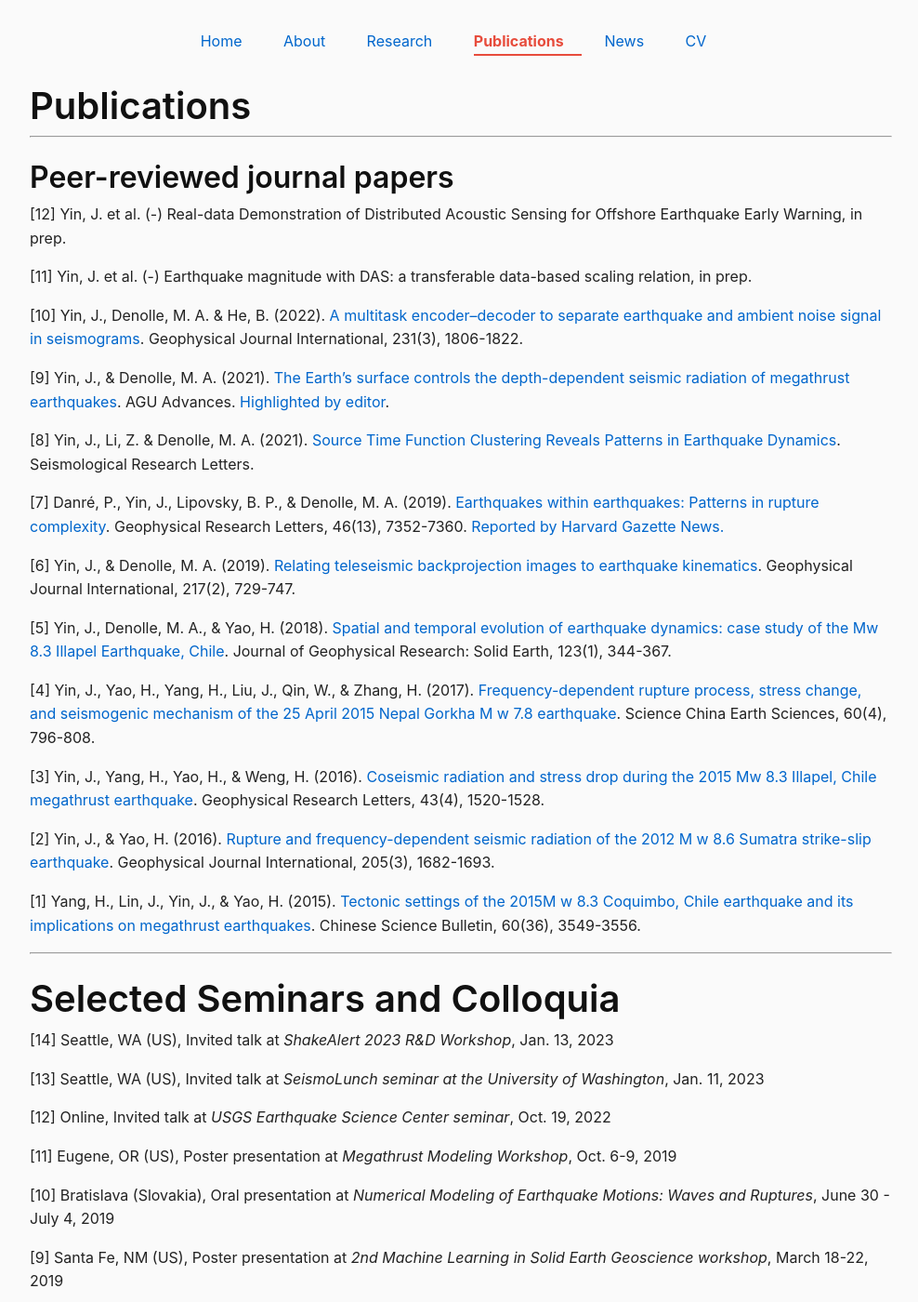
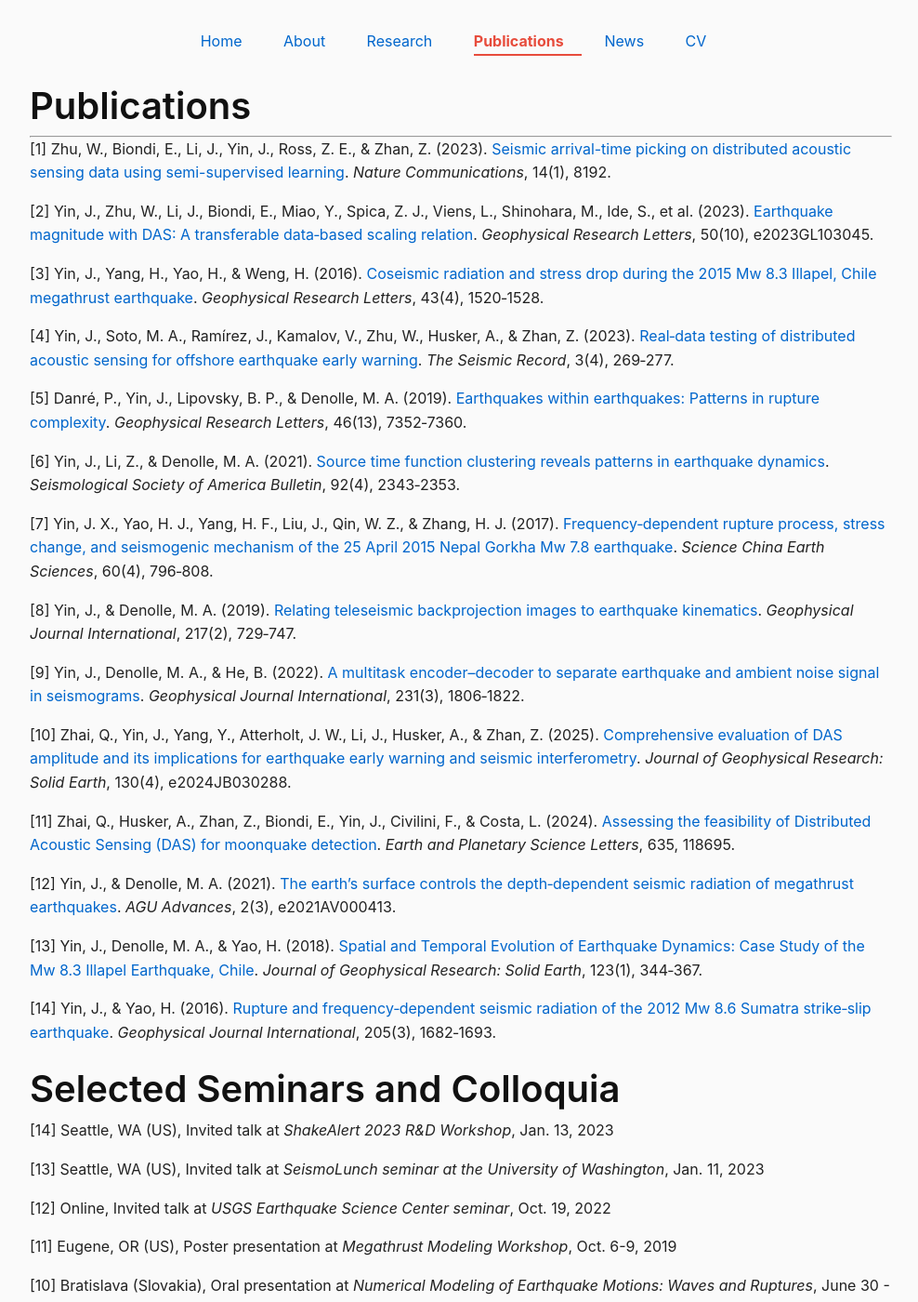
Before and after one commit to yinjiuxun/yinjiuxun.github.io, a Jekyll site: the page built from pages/publications.md, in a window 1280 px wide and 1400 px high. Shown: the whole window at 93% size, without its empty margins (144-1132 px from the left). Built offline with Jekyll 4.4.1, drawn with Linux system fonts in a browser that asks for light colours.

Commit message:
Update Publications page with Google Scholar data and mark Content & Structure as completed

```diff
--- a/pages/publications.md
+++ b/pages/publications.md
@@ -6,35 +6,34 @@ description: Personal website of Jiuxun Yin, research geophysicist.
 
 # Publications
 ----
+[1] Zhu, W., Biondi, E., Li, J., Yin, J., Ross, Z. E., & Zhan, Z. (2023). [Seismic arrival-time picking on distributed acoustic sensing data using semi-supervised learning](https://scholar.google.com/scholar?oi=bibs&hl=en&cites=5609365691656753946). *Nature Communications*, 14(1), 8192.
 
-<h2> Peer-reviewed journal papers </h2>
+[2] Yin, J., Zhu, W., Li, J., Biondi, E., Miao, Y., Spica, Z. J., Viens, L., Shinohara, M., Ide, S., et al. (2023). [Earthquake magnitude with DAS: A transferable data‑based scaling relation](https://scholar.google.com/scholar?oi=bibs&hl=en&cites=4380790920085672133). *Geophysical Research Letters*, 50(10), e2023GL103045.
 
-[12] Yin, J. et al. (-) Real-data Demonstration of Distributed Acoustic Sensing for Offshore Earthquake Early Warning, in prep.
+[3] Yin, J., Yang, H., Yao, H., & Weng, H. (2016). [Coseismic radiation and stress drop during the 2015 Mw 8.3 Illapel, Chile megathrust earthquake](https://scholar.google.com/scholar?oi=bibs&hl=en&cites=4080048994527182481). *Geophysical Research Letters*, 43(4), 1520‑1528.
 
-[11] Yin, J. et al. (-) Earthquake magnitude with DAS: a transferable data-based scaling relation, in prep.
+[4] Yin, J., Soto, M. A., Ramírez, J., Kamalov, V., Zhu, W., Husker, A., & Zhan, Z. (2023). [Real‑data testing of distributed acoustic sensing for offshore earthquake early warning](https://scholar.google.com/scholar?oi=bibs&hl=en&cites=6161916855973550308). *The Seismic Record*, 3(4), 269‑277.
 
-[10] Yin, J., Denolle, M. A. & He, B. (2022). [A multitask encoder–decoder to separate earthquake and ambient noise signal in seismograms](https://doi.org/10.1093/gji/ggac290). Geophysical Journal International, 231(3), 1806-1822.
+[5] Danré, P., Yin, J., Lipovsky, B. P., & Denolle, M. A. (2019). [Earthquakes within earthquakes: Patterns in rupture complexity](https://scholar.google.com/scholar?oi=bibs&hl=en&cites=2796302399259034733). *Geophysical Research Letters*, 46(13), 7352‑7360.
 
-[9] Yin, J., & Denolle, M. A. (2021). [The Earth’s surface controls the depth-dependent seismic radiation of megathrust earthquakes](https://agupubs.onlinelibrary.wiley.com/doi/abs/10.1029/2021AV000413). AGU Advances. [Highlighted by editor](https://eos.org/editor-highlights/the-highs-and-the-lows-of-megathrust-earthquakes).
+[6] Yin, J., Li, Z., & Denolle, M. A. (2021). [Source time function clustering reveals patterns in earthquake dynamics](https://scholar.google.com/scholar?oi=bibs&hl=en&cites=8251532392428323823). *Seismological Society of America Bulletin*, 92(4), 2343‑2353.
 
-[8] Yin, J., Li, Z. & Denolle, M. A. (2021). [Source Time Function Clustering Reveals Patterns in Earthquake Dynamics](https://pubs.geoscienceworld.org/ssa/srl/article/doi/10.1785/0220200403/595796/Source-Time-Function-Clustering-Reveals-Patterns). Seismological Research Letters.
+[7] Yin, J. X., Yao, H. J., Yang, H. F., Liu, J., Qin, W. Z., & Zhang, H. J. (2017). [Frequency‑dependent rupture process, stress change, and seismogenic mechanism of the 25 April 2015 Nepal Gorkha Mw 7.8 earthquake](https://scholar.google.com/scholar?oi=bibs&hl=en&cites=18106162776730250443). *Science China Earth Sciences*, 60(4), 796‑808.
 
-[7] Danré, P., Yin, J., Lipovsky, B. P., & Denolle, M. A. (2019). [Earthquakes within earthquakes: Patterns in rupture complexity](https://agupubs.onlinelibrary.wiley.com/doi/abs/10.1029/2019GL083093). Geophysical Research Letters, 46(13), 7352-7360. [Reported by Harvard Gazette News.](https://news.harvard.edu/gazette/story/2019/08/early-seismic-waves-hold-the-clue-to-the-power-of-the-main-temblor/)
+[8] Yin, J., & Denolle, M. A. (2019). [Relating teleseismic backprojection images to earthquake kinematics](https://scholar.google.com/scholar?oi=bibs&hl=en&cites=5371220079159979784). *Geophysical Journal International*, 217(2), 729‑747.
 
-[6] Yin, J., & Denolle, M. A. (2019). [Relating teleseismic backprojection images to earthquake kinematics](https://academic.oup.com/gji/article-abstract/217/2/729/5301380). Geophysical Journal International, 217(2), 729-747.
+[9] Yin, J., Denolle, M. A., & He, B. (2022). [A multitask encoder–decoder to separate earthquake and ambient noise signal in seismograms](https://scholar.google.com/scholar?oi=bibs&hl=en&cites=18361129729603150975). *Geophysical Journal International*, 231(3), 1806‑1822.
 
-[5] Yin, J., Denolle, M. A., & Yao, H. (2018). [Spatial and temporal evolution of earthquake dynamics: case study of the Mw 8.3 Illapel Earthquake, Chile](https://agupubs.onlinelibrary.wiley.com/doi/abs/10.1002/2017JB014265). Journal of Geophysical Research: Solid Earth, 123(1), 344-367.
+[10] Zhai, Q., Yin, J., Yang, Y., Atterholt, J. W., Li, J., Husker, A., & Zhan, Z. (2025). [Comprehensive evaluation of DAS amplitude and its implications for earthquake early warning and seismic interferometry](https://scholar.google.com/scholar?oi=bibs&hl=en&cites=9168386026487856406). *Journal of Geophysical Research: Solid Earth*, 130(4), e2024JB030288.
 
-[4] Yin, J., Yao, H., Yang, H., Liu, J., Qin, W., & Zhang, H. (2017). [Frequency-dependent rupture process, stress change, and seismogenic mechanism of the 25 April 2015 Nepal Gorkha M w 7.8 earthquake](http://engine.scichina.com/publisher/scp/journal/SCES/doi/10.1007/s11430-016-9006-0?slug=abstract). Science China Earth Sciences, 60(4), 796-808.
+[11] Zhai, Q., Husker, A., Zhan, Z., Biondi, E., Yin, J., Civilini, F., & Costa, L. (2024). [Assessing the feasibility of Distributed Acoustic Sensing (DAS) for moonquake detection](https://scholar.google.com/scholar?oi=bibs&hl=en&cites=12984359494917586598). *Earth and Planetary Science Letters*, 635, 118695.
 
-[3] Yin, J., Yang, H., Yao, H., & Weng, H. (2016). [Coseismic radiation and stress drop during the 2015 Mw 8.3 Illapel, Chile megathrust earthquake](http://onlinelibrary.wiley.com/doi/10.1002/2015GL067381/abstract). Geophysical Research Letters, 43(4), 1520-1528.
+[12] Yin, J., & Denolle, M. A. (2021). [The earth's surface controls the depth‑dependent seismic radiation of megathrust earthquakes](https://scholar.google.com/scholar?oi=bibs&hl=en&cites=14309341081148569759). *AGU Advances*, 2(3), e2021AV000413.
 
-[2] Yin, J., & Yao, H. (2016). [Rupture and frequency-dependent seismic radiation of the 2012 M w 8.6 Sumatra strike-slip earthquake](https://academic.oup.com/gji/article/205/3/1682/656054/Rupture-and-frequency-dependent-seismic-radiation). Geophysical Journal International, 205(3), 1682-1693.
+[13] Yin, J., Denolle, M. A., & Yao, H. (2018). [Spatial and Temporal Evolution of Earthquake Dynamics: Case Study of the Mw 8.3 Illapel Earthquake, Chile](https://scholar.google.com/scholar?oi=bibs&hl=en&cites=13803846706704684258). *Journal of Geophysical Research: Solid Earth*, 123(1), 344‑367.
 
-[1] Yang, H., Lin, J., Yin, J., & Yao, H. (2015). [Tectonic settings of the 2015M w 8.3 Coquimbo, Chile earthquake and its implications on megathrust earthquakes](http://engine.scichina.com/publisher/scp/journal/CSB/60/36/10.1360/N972015-01110?slug=abstract). Chinese Science Bulletin, 60(36), 3549-3556.
+[14] Yin, J., & Yao, H. (2016). [Rupture and frequency‑dependent seismic radiation of the 2012 Mw 8.6 Sumatra strike‑slip earthquake](https://academic.oup.com/gji/article/205/3/1682/656054/Rupture-and-frequency-dependent-seismic-radiation). *Geophysical Journal International*, 205(3), 1682‑1693.
 
-
-----
 # Selected Seminars and Colloquia
 [14] Seattle, WA (US), Invited talk at _ShakeAlert 2023 R&D Workshop_, Jan. 13, 2023
 
```
Also changed, not shown: improve_plan.txt (+6 -6 lines).
